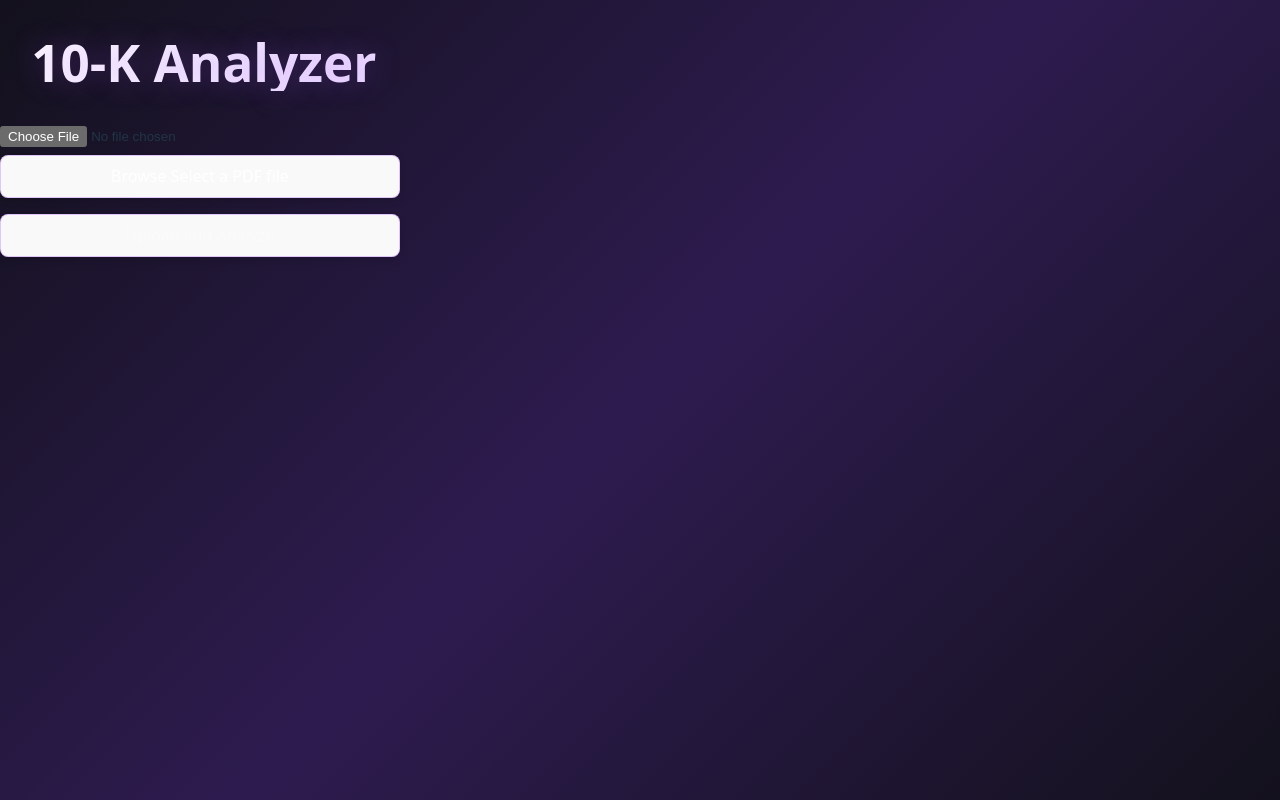
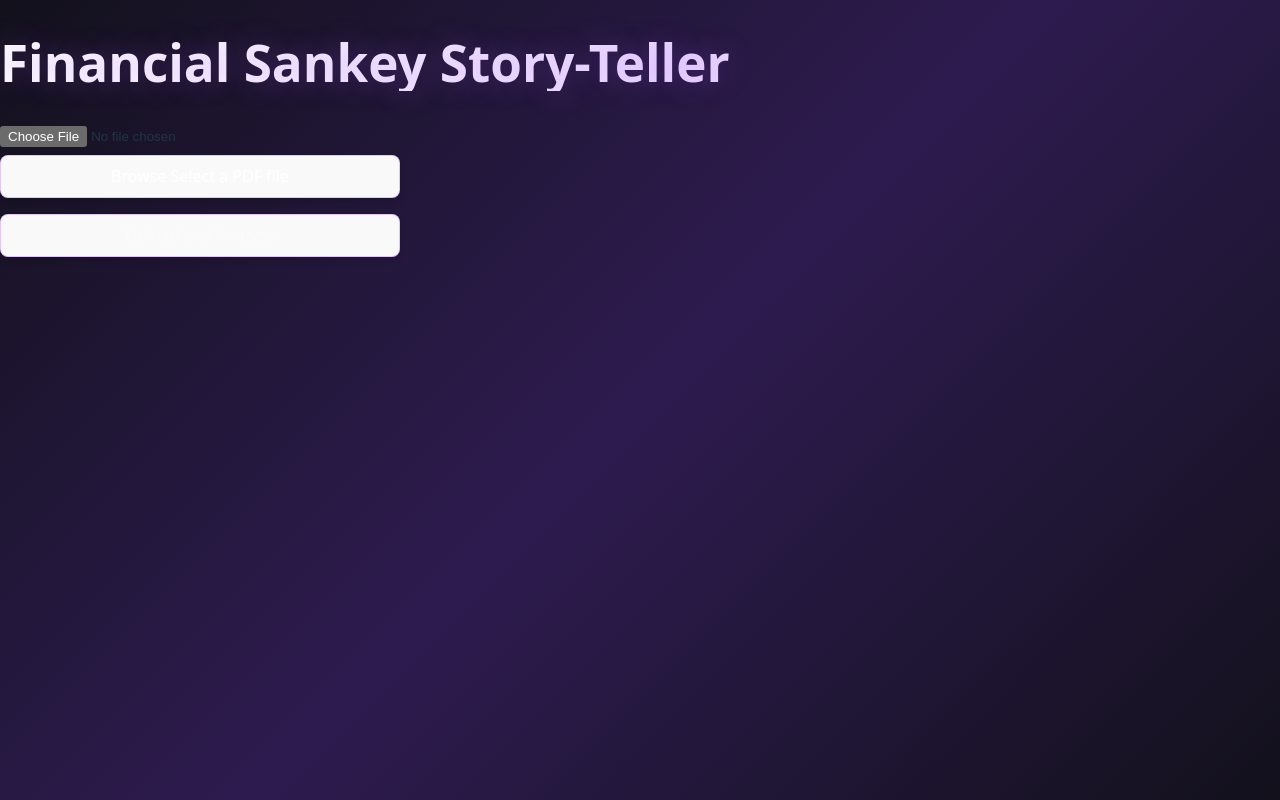
Before and after one commit to Ethan-pyjs/FSankeyLLMTL, a React (Vite) app in the folder Financial-Sankey-StoryTeller/: page / in a window 1280 px wide. Built offline with nearby package versions, Linux system fonts and the light colour scheme; the HTML template or start-up script is replaced by a standard one.

Commit message:
random changes

```diff
--- a/Financial-Sankey-StoryTeller/src/App.tsx
+++ b/Financial-Sankey-StoryTeller/src/App.tsx
@@ -11,7 +11,7 @@ export default function App() {
       {/* Main content */}
       <div className="flex flex-col items-center justify-center flex-1 p-4 md:p-8">
         <div className="w-full max-w-md">
-          <h1 className="text-4xl font-bold mb-8 text-center text-white">10-K Analyzer</h1>
+          <h1 className="text-4xl font-bold mb-8 text-center text-white">Financial Sankey Story-Teller</h1>
           <UploadForm />
         </div>
       </div>
```
